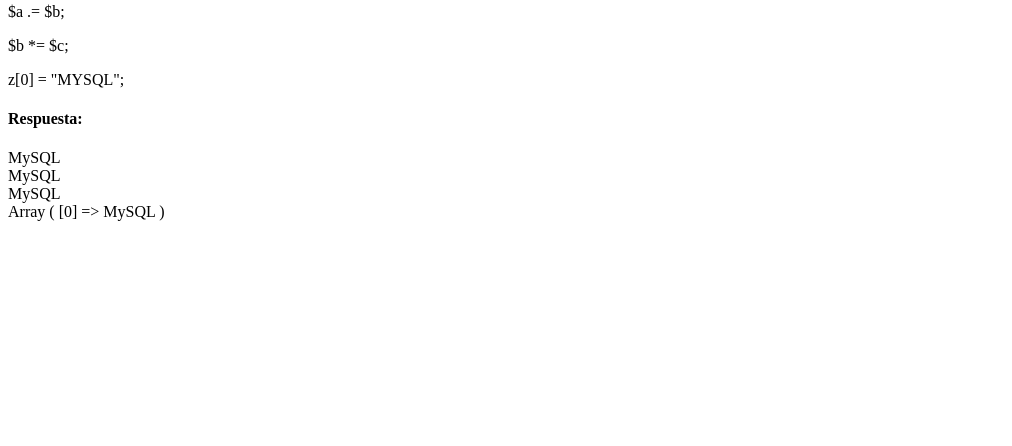
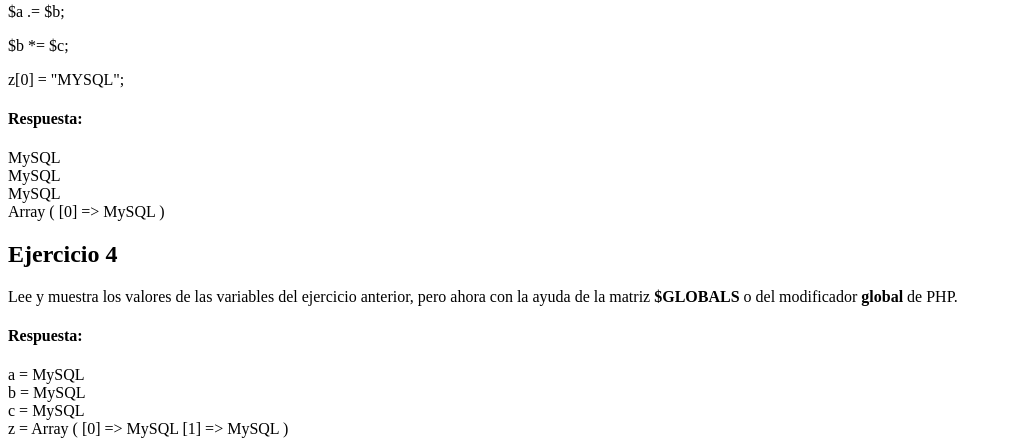
Before and after one commit to bluberiwnw/tecweb, a PHP site: page / in a window 1280 px wide. Shown: the part 1292-1738 px from the top of the page, without its empty margins (0-1012 px from the left). Before the commit the page ends 1513 px from the top, so only its background shows below. Run offline with PHP 8.4, Linux system fonts and the light colour scheme.

Commit message:
Ejercicio 4 var. PHP

```diff
--- a/practicas/p04/index.php
+++ b/practicas/p04/index.php
@@ -130,5 +130,26 @@
     print_r($z);
     ?>
 
+    <h2>Ejercicio 4</h2>
+    <p>Lee y muestra los valores de las variables del ejercicio anterior, pero ahora con la ayuda de
+    la matriz <b>$GLOBALS</b> o del modificador <b>global</b> de PHP.</p>
+
+    <?php
+    $a = 'PHP5';
+    $z[] = &$a;
+    $b = '5a version de PHP';
+    $c = $b*10;
+    $a .= $b;
+    $b *= $c;
+    $z[0] = 'MySQL';
+
+    echo '<h4>Respuesta:</h4>';
+    echo "a = " . $GLOBALS['a'] . "<br>";
+    echo "b = " . $GLOBALS['b'] . "<br>";
+    echo "c = " . $GLOBALS['c'] . "<br>";
+    echo "z = ";
+    print_r($GLOBALS['z']);
+    ?>
+
 </body>
 </html>
```
